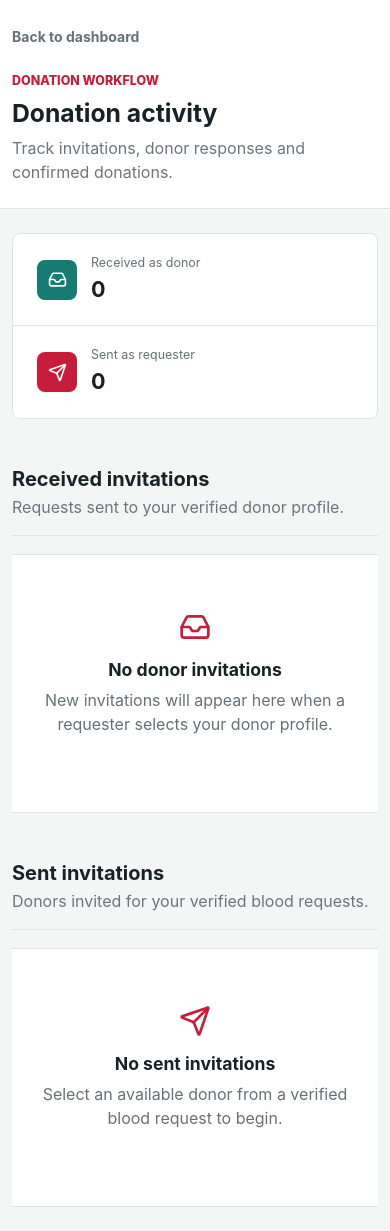
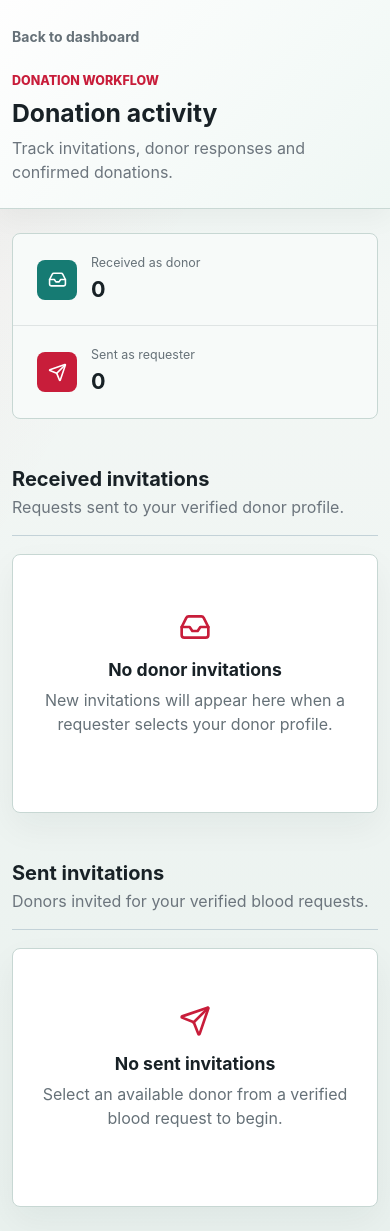
Before and after one commit to shivnandan-kumar/bloodlink-flask, a Flask app: page /donations in a window 390 px wide. Shown: the part 85-1316 px from the top of the page. Run offline with Flask 3, Linux system fonts and the light colour scheme; the visitor is signed in with stand-in values (Sample User, id 1); data that the repository does not hold is empty; some libraries are stand-ins or nearby versions.

Commit message:
Step 12: Polish responsive UI

```diff
--- a/app/static/css/style.css
+++ b/app/static/css/style.css
@@ -6,6 +6,9 @@
     --line: #dfe4e4;
     --surface: #ffffff;
     --canvas: #f4f6f5;
+    --canvas-soft: #eaf2ef;
+    --surface-soft: #f8fbfa;
+    --shadow-soft: 0 18px 40px rgba(24, 33, 38, 0.08);
     --teal: #167b73;
 }
 
@@ -1143,19 +1146,26 @@ body {
 }
 
 .dashboard-page {
-    background: var(--canvas);
+    background:
+        linear-gradient(180deg, #edf5f2 0, #f4f7f5 360px, #eef4f1 100%);
+    min-height: 100vh;
 }
 
 .overview-dashboard-page {
-    background: #cedde3;
+    background:
+        linear-gradient(120deg, rgba(200, 29, 58, 0.06), transparent 32%),
+        linear-gradient(180deg, #e4efec 0, #f3f7f5 380px, #e9f1ee 100%);
 }
 
 .overview-dashboard-page .dashboard-panel,
 .overview-dashboard-page .dashboard-metric,
 .overview-dashboard-page .dashboard-match-notice,
-.overview-dashboard-page .admin-tabs {
-    background: #e9f1f4;
-    border-color: #b9cbd2;
+.overview-dashboard-page .admin-tabs,
+.overview-dashboard-page .admin-table-wrap,
+.overview-dashboard-page .donation-card,
+.overview-dashboard-page .donation-overview {
+    background: rgba(248, 251, 250, 0.94);
+    border-color: #c7d7d3;
 }
 
 .overview-dashboard-page .section-heading,
@@ -1163,12 +1173,17 @@ body {
 .overview-dashboard-page .dashboard-request-list,
 .overview-dashboard-page .dashboard-request-list > a,
 .overview-dashboard-page .admin-compact-list,
-.overview-dashboard-page .admin-compact-list > div {
+.overview-dashboard-page .admin-compact-list > div,
+.overview-dashboard-page .donation-card-details,
+.overview-dashboard-page .donation-card-details > div,
+.overview-dashboard-page .donation-card-header,
+.overview-dashboard-page .donation-card-footer {
     border-color: #c3d2d8;
 }
 
 .dashboard-header {
-    background: #17252b;
+    background:
+        linear-gradient(135deg, #17252b 0%, #1e3337 55%, #173732 100%);
     border-bottom: 4px solid var(--blood);
     color: #ffffff;
 }
@@ -1418,8 +1448,10 @@ body {
 }
 
 .module-header {
-    background: var(--surface);
-    border-bottom: 1px solid var(--line);
+    background:
+        linear-gradient(135deg, rgba(255, 255, 255, 0.96), rgba(239, 247, 244, 0.96));
+    border-bottom: 1px solid #c9d8d4;
+    box-shadow: 0 10px 26px rgba(24, 33, 38, 0.04);
 }
 
 .back-link {
@@ -1652,9 +1695,11 @@ textarea.form-control {
 }
 
 .module-empty-state {
-    align-items: center;
-    border-bottom: 1px solid var(--line);
-    border-top: 1px solid var(--line);
+    background: rgba(248, 251, 250, 0.92);
+    border: 1px solid #c7d7d3;
+    border-radius: 8px;
+    align-items: center;
+    box-shadow: 0 14px 34px rgba(24, 33, 38, 0.05);
     display: flex;
     flex-direction: column;
     padding: 56px 20px;
--- a/app/templates/admin_donor_detail.html
+++ b/app/templates/admin_donor_detail.html
@@ -1,7 +1,7 @@
 {% extends "base.html" %}
 
 {% block title %}Review Donor | BloodLink{% endblock %}
-{% block body_class %}dashboard-page admin-page{% endblock %}
+{% block body_class %}dashboard-page admin-page overview-dashboard-page{% endblock %}
 
 {% block content %}
 <section class="admin-header">
@@ -18,6 +18,7 @@
 <section class="container py-4 py-md-5">
     <div class="row g-5">
         <div class="col-lg-7">
+            <section class="dashboard-panel">
             <div class="section-heading"><h2 class="h5 fw-bold mb-1">Donor information</h2><p class="text-secondary mb-0">Details submitted by the donor.</p></div>
             <dl class="account-details mb-0">
                 <div><dt>Email</dt><dd>{{ donor.user.email }}</dd></div>
@@ -41,8 +42,10 @@
                     </div>
                 </div>
             {% endif %}
+            </section>
         </div>
         <div class="col-lg-5">
+            <section class="dashboard-panel">
             <div class="section-heading"><h2 class="h5 fw-bold mb-1">Review decision</h2><p class="text-secondary mb-0">Approve or reject this donor profile.</p></div>
             {% if donor.verification_status == "Pending" %}
                 <div class="review-actions">
@@ -64,6 +67,7 @@
                     {% if donor.rejection_reason %}<div class="rejection-note"><strong>Reason</strong><p>{{ donor.rejection_reason }}</p></div>{% endif %}
                 </div>
             {% endif %}
+            </section>
         </div>
     </div>
 </section>
--- a/app/templates/admin_donors.html
+++ b/app/templates/admin_donors.html
@@ -1,7 +1,7 @@
 {% extends "base.html" %}
 
 {% block title %}Manage Donors | BloodLink{% endblock %}
-{% block body_class %}dashboard-page admin-page{% endblock %}
+{% block body_class %}dashboard-page admin-page overview-dashboard-page{% endblock %}
 
 {% block content %}
 <section class="admin-header"><div class="container py-4 py-md-5"><p class="section-kicker mb-2">Admin workspace</p><h1 class="h2 fw-bold mb-2">Donors</h1><p class="mb-0">Registered donor profiles and readiness.</p></div></section>
--- a/app/templates/admin_request_detail.html
+++ b/app/templates/admin_request_detail.html
@@ -1,7 +1,7 @@
 {% extends "base.html" %}
 
 {% block title %}Review Request | BloodLink{% endblock %}
-{% block body_class %}dashboard-page admin-page{% endblock %}
+{% block body_class %}dashboard-page admin-page overview-dashboard-page{% endblock %}
 
 {% block content %}
 <section class="admin-header">
@@ -18,6 +18,7 @@
 <section class="container py-4 py-md-5">
     <div class="row g-5">
         <div class="col-lg-7">
+            <section class="dashboard-panel">
             <div class="section-heading"><h2 class="h5 fw-bold mb-1">Request information</h2><p class="text-secondary mb-0">Patient, hospital and contact details.</p></div>
             <dl class="account-details mb-0">
                 <div><dt>Submitted by</dt><dd>{{ blood_request_record.requester.name }} ({{ blood_request_record.requester.email }})</dd></div>
@@ -32,8 +33,10 @@
                 <div><dt>Prescription</dt><dd>{% if blood_request_record.prescription_filename %}<a class="btn btn-sm btn-outline-blood" href="{{ url_for('blood_request.prescription', request_id=blood_request_record.id) }}" target="_blank" rel="noopener"><i data-lucide="file-text" aria-hidden="true"></i>View prescription</a>{% else %}<span class="text-danger fw-semibold">Not uploaded</span>{% endif %}</dd></div>
                 <div><dt>Submitted</dt><dd>{{ blood_request_record.created_at.strftime("%d %B %Y") }}</dd></div>
             </dl>
+            </section>
         </div>
         <div class="col-lg-5">
+            <section class="dashboard-panel">
             <div class="section-heading"><h2 class="h5 fw-bold mb-1">Review decision</h2><p class="text-secondary mb-0">Approve or reject this blood request.</p></div>
             {% if blood_request_record.status == "Pending" %}
                 <div class="review-actions">
@@ -55,6 +58,7 @@
                     {% if blood_request_record.rejection_reason %}<div class="rejection-note"><strong>Reason</strong><p>{{ blood_request_record.rejection_reason }}</p></div>{% endif %}
                 </div>
             {% endif %}
+            </section>
         </div>
     </div>
 
--- a/app/templates/admin_requests.html
+++ b/app/templates/admin_requests.html
@@ -1,7 +1,7 @@
 {% extends "base.html" %}
 
 {% block title %}Manage Requests | BloodLink{% endblock %}
-{% block body_class %}dashboard-page admin-page{% endblock %}
+{% block body_class %}dashboard-page admin-page overview-dashboard-page{% endblock %}
 
 {% block content %}
 <section class="admin-header"><div class="container py-4 py-md-5"><p class="section-kicker mb-2">Admin workspace</p><h1 class="h2 fw-bold mb-2">Blood requests</h1><p class="mb-0">Patient requirements submitted to BloodLink.</p></div></section>
--- a/app/templates/admin_users.html
+++ b/app/templates/admin_users.html
@@ -1,7 +1,7 @@
 {% extends "base.html" %}
 
 {% block title %}Manage Users | BloodLink{% endblock %}
-{% block body_class %}dashboard-page admin-page{% endblock %}
+{% block body_class %}dashboard-page admin-page overview-dashboard-page{% endblock %}
 
 {% block content %}
 <section class="admin-header"><div class="container py-4 py-md-5"><p class="section-kicker mb-2">Admin workspace</p><h1 class="h2 fw-bold mb-2">Users</h1><p class="mb-0">Registered BloodLink accounts.</p></div></section>
--- a/app/templates/base.html
+++ b/app/templates/base.html
@@ -5,7 +5,7 @@
         <meta name="viewport" content="width=device-width, initial-scale=1">
         <title>{% block title %}BloodLink{% endblock %}</title>
         <link href="https://cdn.jsdelivr.net/npm/bootstrap@5.3.3/dist/css/bootstrap.min.css" rel="stylesheet">
-        <link rel="stylesheet" href="{{ url_for('static', filename='css/style.css', v='20260622-7') }}">
+        <link rel="stylesheet" href="{{ url_for('static', filename='css/style.css', v='20260623-1') }}">
     </head>
     <body class="{% block body_class %}{% endblock %}">
         <nav class="navbar navbar-expand-lg app-navbar">
--- a/app/templates/blood_request_detail.html
+++ b/app/templates/blood_request_detail.html
@@ -1,7 +1,7 @@
 {% extends "base.html" %}
 
 {% block title %}Request #{{ blood_request_record.id }} | BloodLink{% endblock %}
-{% block body_class %}dashboard-page{% endblock %}
+{% block body_class %}dashboard-page overview-dashboard-page{% endblock %}
 
 {% block content %}
 <section class="module-header">
@@ -54,7 +54,7 @@
 
     <div class="row g-4">
         <div class="col-lg-7">
-            <section aria-labelledby="request-details-heading">
+            <section class="dashboard-panel" aria-labelledby="request-details-heading">
                 <div class="section-heading"><h2 class="h5 fw-bold mb-1" id="request-details-heading">Request details</h2><p class="text-secondary mb-0">Patient and hospital information.</p></div>
                 <dl class="account-details mb-0">
                     <div><dt>Hospital</dt><dd>{{ blood_request_record.hospital_name }}</dd></div>
@@ -68,7 +68,7 @@
             </section>
         </div>
         <div class="col-lg-5">
-            <section aria-labelledby="request-status-heading">
+            <section class="dashboard-panel" aria-labelledby="request-status-heading">
                 <div class="section-heading"><h2 class="h5 fw-bold mb-1" id="request-status-heading">Request status</h2><p class="text-secondary mb-0">Verification and request controls.</p></div>
                 <div class="request-status-panel">
                     <span class="request-status request-status-{{ blood_request_record.status|lower }}">{{ blood_request_record.status }}</span>
--- a/app/templates/blood_request_form.html
+++ b/app/templates/blood_request_form.html
@@ -1,7 +1,7 @@
 {% extends "base.html" %}
 
 {% block title %}{{ page_title }} | BloodLink{% endblock %}
-{% block body_class %}dashboard-page{% endblock %}
+{% block body_class %}dashboard-page overview-dashboard-page{% endblock %}
 
 {% block content %}
 <section class="module-header">
--- a/app/templates/blood_request_list.html
+++ b/app/templates/blood_request_list.html
@@ -1,7 +1,7 @@
 {% extends "base.html" %}
 
 {% block title %}Blood Requests | BloodLink{% endblock %}
-{% block body_class %}dashboard-page{% endblock %}
+{% block body_class %}dashboard-page overview-dashboard-page{% endblock %}
 
 {% block content %}
 <section class="module-header">
--- a/app/templates/blood_request_matches.html
+++ b/app/templates/blood_request_matches.html
@@ -1,7 +1,7 @@
 {% extends "base.html" %}
 
 {% block title %}Matched Donors | BloodLink{% endblock %}
-{% block body_class %}dashboard-page{% endblock %}
+{% block body_class %}dashboard-page overview-dashboard-page{% endblock %}
 
 {% block content %}
 <section class="module-header">
--- a/app/templates/donations.html
+++ b/app/templates/donations.html
@@ -1,7 +1,7 @@
 {% extends "base.html" %}
 
 {% block title %}Donation Activity | BloodLink{% endblock %}
-{% block body_class %}dashboard-page{% endblock %}
+{% block body_class %}dashboard-page overview-dashboard-page{% endblock %}
 
 {% block content %}
 <section class="module-header">
--- a/app/templates/donor_form.html
+++ b/app/templates/donor_form.html
@@ -1,7 +1,7 @@
 {% extends "base.html" %}
 
 {% block title %}{{ page_title }} | BloodLink{% endblock %}
-{% block body_class %}dashboard-page{% endblock %}
+{% block body_class %}dashboard-page overview-dashboard-page{% endblock %}
 
 {% block content %}
 <section class="module-header">
--- a/app/templates/donor_profile.html
+++ b/app/templates/donor_profile.html
@@ -1,7 +1,7 @@
 {% extends "base.html" %}
 
 {% block title %}Donor Profile | BloodLink{% endblock %}
-{% block body_class %}dashboard-page{% endblock %}
+{% block body_class %}dashboard-page overview-dashboard-page{% endblock %}
 
 {% block content %}
 <section class="module-header">
--- a/app/templates/notifications.html
+++ b/app/templates/notifications.html
@@ -1,7 +1,7 @@
 {% extends "base.html" %}
 
 {% block title %}Notifications | BloodLink{% endblock %}
-{% block body_class %}dashboard-page{% endblock %}
+{% block body_class %}dashboard-page overview-dashboard-page{% endblock %}
 
 {% block content %}
 <section class="module-header notification-header">
```
Also changed, not shown: other parts of app/static/css/style.css (+119 -9 lines).
